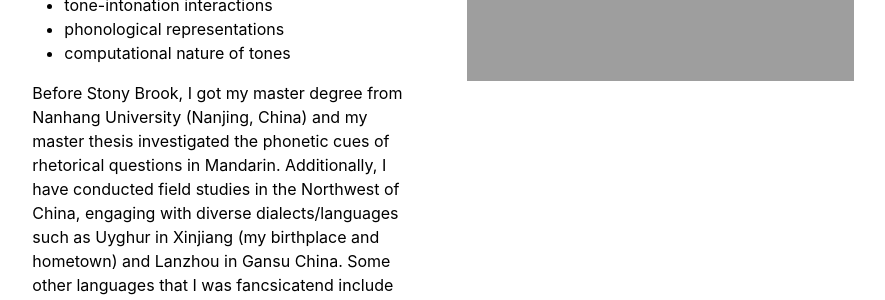
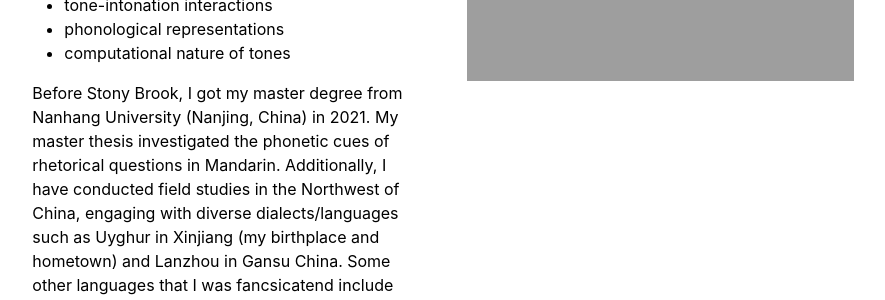
Before and after one commit to lihan829/lihan829.github.io, a Jekyll site: the page built from index.md, in a window 1280 px wide. Shown: the part 382-682 px from the top of the page, without its empty margins (197-1082 px from the left). Built offline with Jekyll 4.4.1, drawn with Linux system fonts in a browser that asks for light colours; some of the changed text lies outside the part shown.

Commit message:
Update index.md

```diff
--- a/index.md
+++ b/index.md
@@ -7,7 +7,7 @@ I am a PhD student (started 2021) in the [Department of Linguistics](https://www
 - phonological representations
 - computational nature of tones
 
-Before Stony Brook, I got my master degree from Nanhang University (Nanjing, China) and my master thesis investigated the phonetic cues of rhetorical questions in Mandarin. Additionally, I have conducted field studies in the Northwest of China, engaging with diverse dialects/languages such as Uyghur in Xinjiang (my birthplace and hometown) and Lanzhou in Gansu China. Some other languages that I was fancsicatend include Wu dialects (Southeastern China) and Hausa (west Africa).
+Before Stony Brook, I got my master degree from Nanhang University (Nanjing, China) in 2021. My master thesis investigated the phonetic cues of rhetorical questions in Mandarin. Additionally, I have conducted field studies in the Northwest of China, engaging with diverse dialects/languages such as Uyghur in Xinjiang (my birthplace and hometown) and Lanzhou in Gansu China. Some other languages that I was fancsicatend include Wu dialects (Southeastern China) and Hausa (west Africa).
 
 ## What's New
 - did a
```
